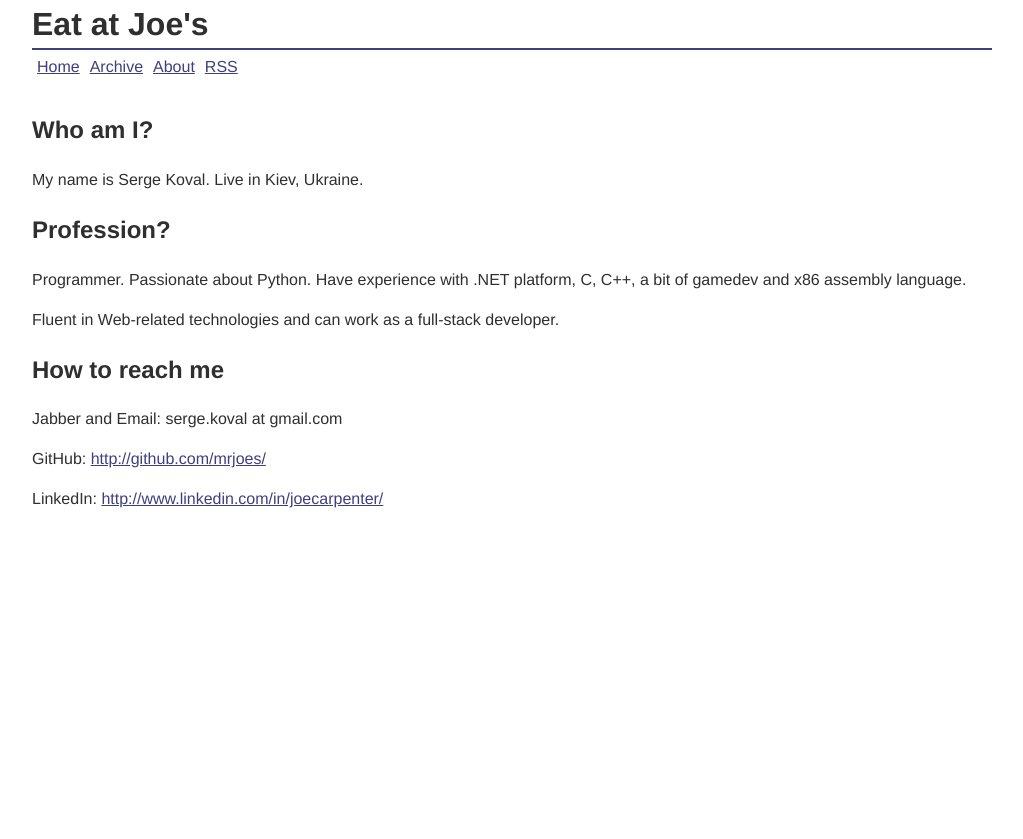
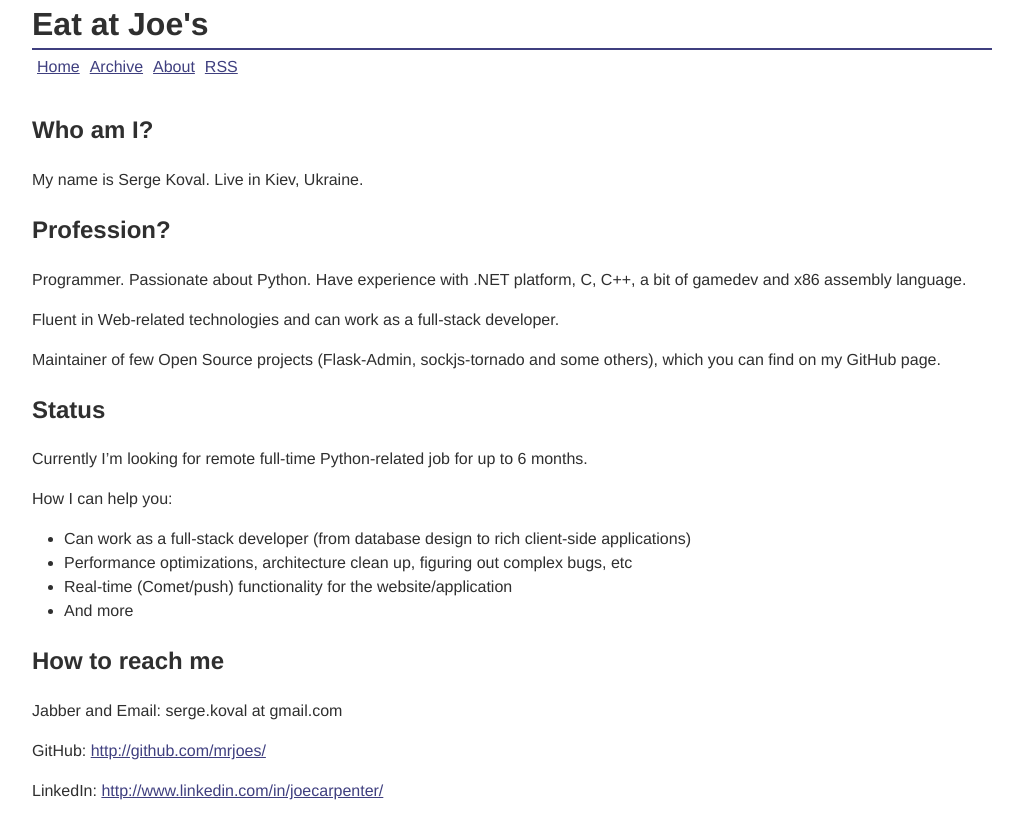
Before and after one commit to mrjoes/mrjoes.github.com, a Jekyll site: the page built from about.md, in a window 1280 px wide. Shown: the top 839 px of the page, without its empty margins (128-1151 px from the left). Built offline with Jekyll 4.4.1, drawn with Linux system fonts in a browser that asks for light colours; Markdown is read by kramdown in place of the engine named in the settings.

Commit message:
Update about.md

```diff
--- a/about.md
+++ b/about.md
@@ -14,6 +14,20 @@ Programmer. Passionate about Python. Have experience with .NET platform, C, C++,
 
 Fluent in Web-related technologies and can work as a full-stack developer.
 
+Maintainer of few Open Source projects (Flask-Admin, sockjs-tornado and some others), which you can find on my GitHub page.
+
+Status
+------
+
+Currently I'm looking for remote full-time Python-related job for up to 6 months.
+
+How I can help you:
+
+ * Can work as a full-stack developer (from database design to rich client-side applications)
+ * Performance optimizations, architecture clean up, figuring out complex bugs, etc
+ * Real-time (Comet/push) functionality for the website/application
+ * And more
+
 How to reach me
 ---------------
 
```
